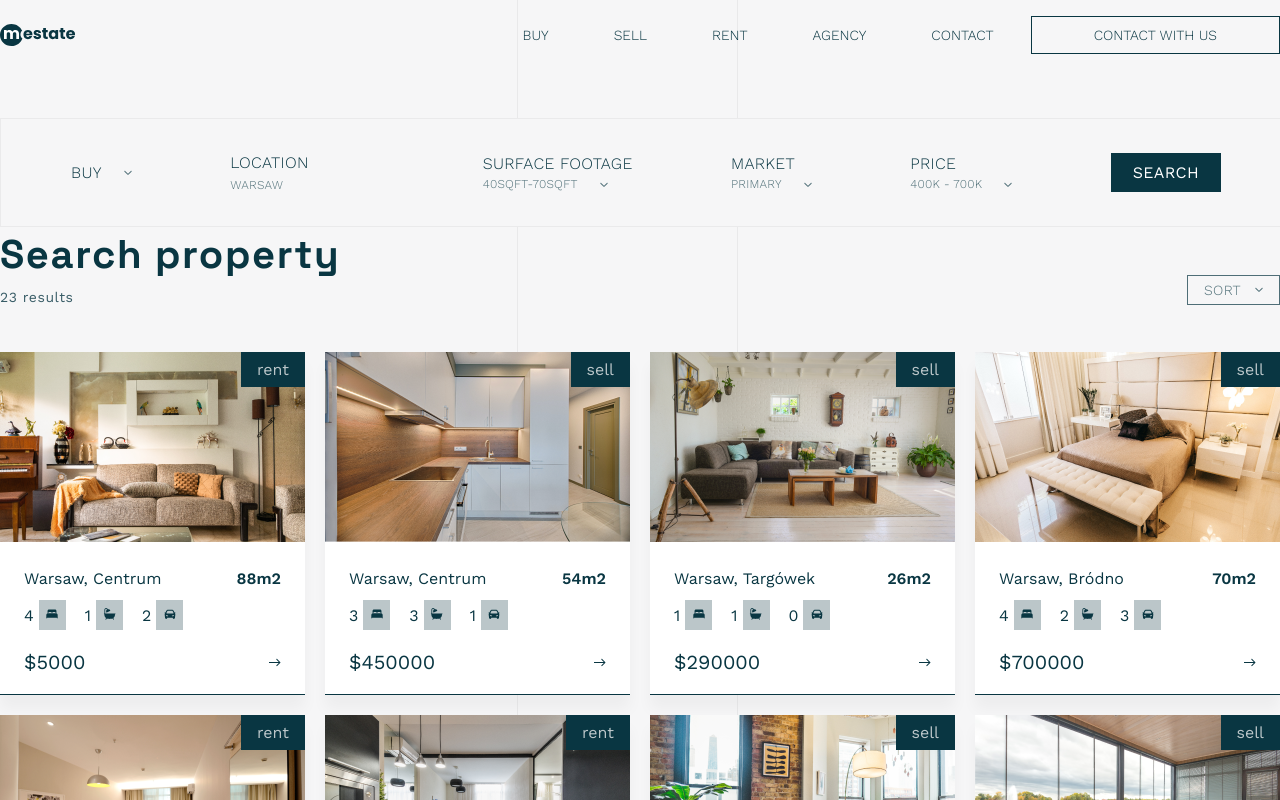
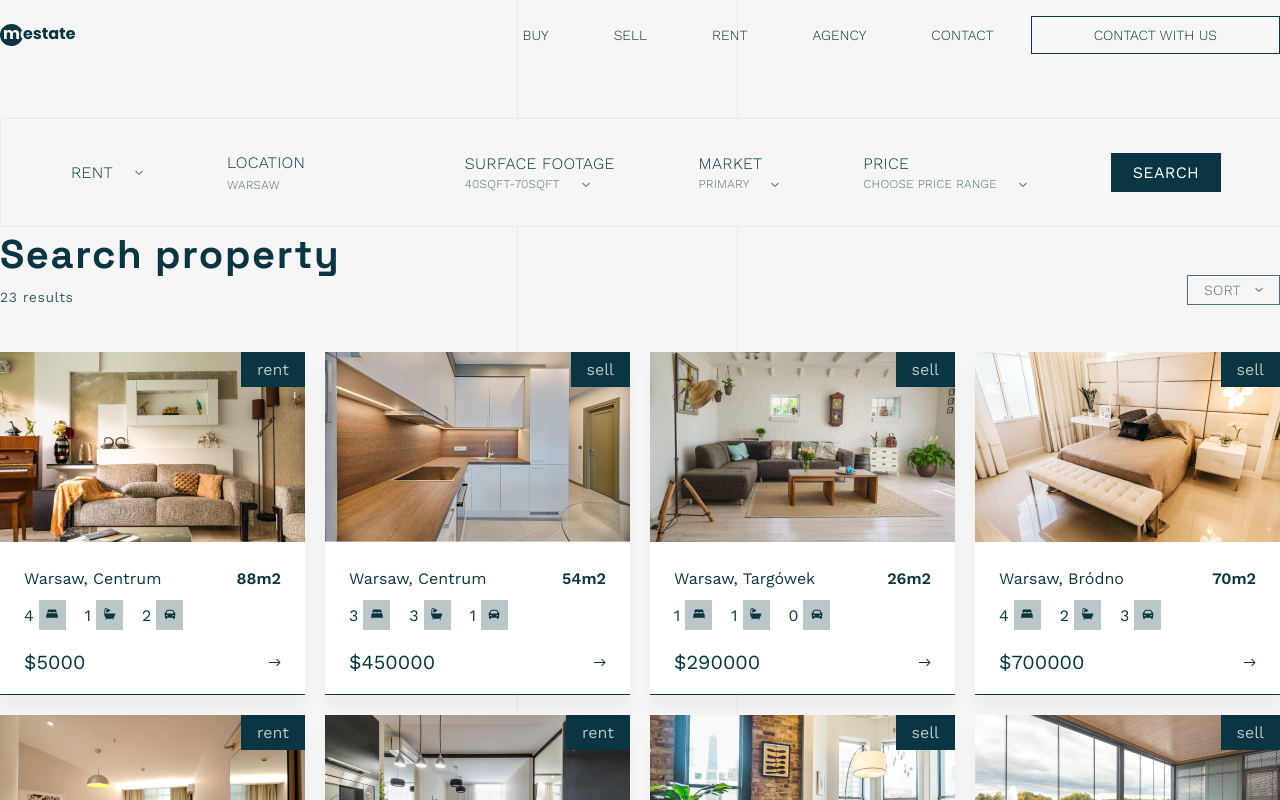
Before and after one commit to OlaHeklaDesign/meastate, a React (Create React App) app: page /search in a window 1280 px wide. Shown: the top 800 px of the page. Built offline with nearby package versions, Linux system fonts and the light colour scheme.

Commit message:
add .selected class to set filters

```diff
--- a/src/Components/HeroSearchBar/HeroSearchBar.css
+++ b/src/Components/HeroSearchBar/HeroSearchBar.css
@@ -120,3 +120,7 @@
   outline: none;
   border: 1px solid #093642;
 }
+
+.selected {
+  font-weight: bold !important;
+}
--- a/src/Components/HeroSearchBar/HeroSearchBar.jsx
+++ b/src/Components/HeroSearchBar/HeroSearchBar.jsx
@@ -57,13 +57,13 @@ const HeroSearchBar = () => {
     <div className='herosearchbar'>
       <div className="herosearchbar-offer-container">
         <div onClick={() => {setDropdownServiceOpen(!dropdownServiceOpen)}} ref= {searchItemServiceRef}>
-          <p>buy</p>
+          <p>{filters.service}</p>
           <img src={arrow} alt="arrow" />
         </div>
         {dropdownServiceOpen &&
         <ul>
           <li>
-            <label ref= {dropdownServiceRentRef}>
+            <label ref= {dropdownServiceRentRef} className={filters.service === "rent" ? 'selected' : ''}>
             <input    type="radio"
                       name="service"
                       value="rent"
@@ -73,7 +73,7 @@ const HeroSearchBar = () => {
             </label>
           </li>
           <li>
-            <label ref= {dropdownServiceSellRef}>
+            <label ref= {dropdownServiceSellRef} className={filters.service === "sell" ? 'selected' : ''}>
             <input    type="radio"
                       name="service"
                       value="sell"
@@ -92,14 +92,14 @@ const HeroSearchBar = () => {
         <div>
           <p className='herosearchbar-title'>Market</p>
           <div onClick={() => {setDropdownMarketOpen(!dropdownMarketOpen)}} ref= {searchItemMarketRef}>
-            <p className='herosearchbar-seletor-title'>Primary</p>
+            <p className='herosearchbar-seletor-title'>{filters.market}</p>
             <img src={arrow} alt="arrow" />
           </div>
         </div>
         {dropdownMarketOpen &&
         <ul>
           <li>
-            <label ref={dropdownMarketPrimaryRef}>
+            <label ref={dropdownMarketPrimaryRef} className={filters.market === "primary" ? 'selected' : ''}>
             <input    type="radio"
                       name="market"
                       value="primary"
@@ -109,7 +109,7 @@ const HeroSearchBar = () => {
             </label>
           </li>
           <li>
-            <label ref={dropdownMarketSecondaryRef}>
+            <label ref={dropdownMarketSecondaryRef} className={filters.market === "secondary" ? 'selected' : ''}>
             <input    type="radio"
                       name="market"
                       value="secondary"
@@ -124,7 +124,15 @@ const HeroSearchBar = () => {
         <div>
           <p className='herosearchbar-title'>Price</p>
           <div onClick={() => {setDropdownPriceOpen(!dropdownPriceOpen)}} ref= {searchItemPriceRef}>
-            <p className='herosearchbar-seletor-title'>400K - 700K</p>
+            <p className='herosearchbar-seletor-title'>
+            {filters.minPrice && filters.maxPrice
+            ? `${filters.minPrice}$-${filters.maxPrice}$`
+            : !filters.minPrice && filters.maxPrice
+            ? `TO ${filters.maxPrice}$`
+            : filters.minPrice && !filters.maxPrice
+            ? `FROM ${filters.minPrice}$`
+            : 'price range'}
+            </p>
             <img src={arrow} alt="" />
           </div>
         </div>
--- a/src/Components/SearchBar/SearchBar.jsx
+++ b/src/Components/SearchBar/SearchBar.jsx
@@ -6,7 +6,7 @@ import { SearchContext } from '../../Context/SearchContext/SearchContext';
 
 const SearchBar = () => {
 
-  const {onFilterChange, onSearch} = useContext(SearchContext);
+  const {onFilterChange, onSearch, filters} = useContext(SearchContext);
 
   const [dropdownServiceOpen, setDropdownServiceOpen] = useState(false);
 
@@ -61,13 +61,13 @@ const SearchBar = () => {
     <div className='searchbar'>
       <div className="searchbar-offer-container">
         <div onClick={() => {setDropdownServiceOpen(!dropdownServiceOpen)}} ref= {searchItemServiceRef}>
-          <p>buy</p>
+          <p>{filters.service}</p>
           <img src={arrow} alt="arrow" />
         </div>
         {dropdownServiceOpen &&
         <ul>
           <li>
-            <label ref={dropdownServiceRentRef}>
+            <label ref={dropdownServiceRentRef} className={filters.service === "rent" ? 'selected' : ''}>
               <input  type="radio"
                       name="service"
                       value="rent"
@@ -76,7 +76,7 @@ const SearchBar = () => {
             </label>
           </li>
           <li>
-            <label ref={dropdownServiceSellRef}>
+            <label ref={dropdownServiceSellRef} className={filters.service === "sell" ? 'selected' : ''}>
               <input  type="radio"
                       name="service"
                       value="sell"
@@ -88,13 +88,21 @@ const SearchBar = () => {
       </div>
       <div className="searchbar-location-container">
         <p className='searchbar-title'>Location</p>
-        <input type="text" name="location" placeholder='Warsaw'   onChange={(e) => onFilterChange({ target: { name: 'location', value: e.target.value } })}/>
+        <input type="text" name="location" placeholder={filters.location}   onChange={(e) => onFilterChange({ target: { name: 'location', value: e.target.value } })}/>
       </div>
       <div className="searchbar-surface-container">
         <div>
           <p className='searchbar-title'>Surface Footage</p>
           <div onClick={() => {setDropdownSurfaceOpen(!dropdownSurfaceOpen)}} ref= {searchItemSurfaceRef}>
-            <p className='searchbar-seletor-title'>40SQFT-70SQFT</p>
+            <p className='searchbar-seletor-title'>
+            {filters.minSurface && filters.maxSurface
+            ? `${filters.minSurface}SQFT-${filters.maxSurface}SQFT`
+            : !filters.minSurface && filters.maxSurface
+            ? `TO ${filters.maxSurface}SQFT`
+            : filters.minSurface && !filters.maxSurface
+            ? `FROM ${filters.minSurface}SQFT`
+            : '40SQFT-70SQFT'}
+            </p>
             <img src={arrow} alt="" />
           </div>
         </div>
@@ -124,14 +132,14 @@ const SearchBar = () => {
         <div>
           <p className='searchbar-title'>Market</p>
           <div onClick={() => {setDropdownMarketOpen(!dropdownMarketOpen)}} ref= {searchItemMarketRef}>
-            <p className='searchbar-seletor-title'>Primary</p>
+            <p className='searchbar-seletor-title'>{filters.market}</p>
             <img src={arrow} alt="arrow" />
           </div>
         </div>
         {dropdownMarketOpen &&
         <ul>
           <li>
-            <label ref={dropdownMarketPrimaryRef}>
+            <label ref={dropdownMarketPrimaryRef} className={filters.market === "primary" ? 'selected' : ''}>
               <input  type="radio"
                       name="market"
                       value="primary"
@@ -140,7 +148,7 @@ const SearchBar = () => {
             </label>
           </li>
           <li>
-            <label ref={dropdownMarketSecondaryRef}>
+            <label ref={dropdownMarketSecondaryRef} className={filters.market === "secondary" ? 'selected' : ''}>
               <input  type="radio"
                       name="market"
                       value="secondary"
@@ -155,7 +163,15 @@ const SearchBar = () => {
         <div>
           <p className='searchbar-title'>Price</p>
           <div onClick={() => {setDropdownPriceOpen(!dropdownPriceOpen)}} ref= {searchItemPriceRef}>
-            <p className='searchbar-seletor-title'>400K - 700K</p>
+            <p className='searchbar-seletor-title'>
+            {filters.minPrice && filters.maxPrice
+            ? `${filters.minPrice}$-${filters.maxPrice}$`
+            : !filters.minPrice && filters.maxPrice
+            ? `TO ${filters.maxPrice}$`
+            : filters.minPrice && !filters.maxPrice
+            ? `FROM ${filters.minPrice}$`
+            : 'Choose price range'}
+            </p>
             <img src={arrow} alt="" />
           </div>
         </div>
--- a/src/Components/SearchOfferts/SearchOfferts.css
+++ b/src/Components/SearchOfferts/SearchOfferts.css
@@ -84,3 +84,7 @@
 .searchofferts:checked {
   font-weight: bold;
 }
+
+.selected {
+  font-weight: bold;
+}
--- a/src/Components/SearchOfferts/SearchOfferts.jsx
+++ b/src/Components/SearchOfferts/SearchOfferts.jsx
@@ -69,7 +69,7 @@ import { SearchContext } from '../../Context/SearchContext/SearchContext';
           {dropdownSortOpen &&
           <ul ref={dropdownSortRef}>
             <li>
-              <label ref= {pricedecRef}>
+              <label ref= {pricedecRef} className={sortingOption === "price-desc" ? 'selected' : ''}>
                 <input  type="radio"
                         name="sortOption"
                         value="price-desc"
@@ -80,7 +80,7 @@ import { SearchContext } from '../../Context/SearchContext/SearchContext';
               </label>
             </li>
             <li>
-              <label ref= {priceascRef}>
+              <label ref= {priceascRef} className={sortingOption === "price-asc" ? 'selected' : ''}>
                 <input  type="radio"
                         name="sortOption"
                         value="price-asc"
@@ -91,7 +91,7 @@ import { SearchContext } from '../../Context/SearchContext/SearchContext';
               </label>
             </li>
             <li>
-              <label ref= {surfacedecRef}>
+              <label ref= {surfacedecRef} className={sortingOption === "surface-desc" ? 'selected' : ''}>
                 <input  type="radio"
                         name="sortOption"
                         value="surface-desc"
@@ -102,7 +102,7 @@ import { SearchContext } from '../../Context/SearchContext/SearchContext';
               </label>
             </li>
             <li>
-              <label ref= {surfaceascRef}>
+              <label ref= {surfaceascRef} className={sortingOption === "surface-asc" ? 'selected' : ''}>
                 <input  type="radio"
                         name="sortOption"
                         value="surface-asc"
--- a/src/Context/SearchContext/SearchContext.jsx
+++ b/src/Context/SearchContext/SearchContext.jsx
@@ -68,7 +68,7 @@ const SearchContextProvider = (props) => {
   };
 
 
-  const contextValue = {setFilteredOffers, setFilters, onSearch, onFilterChange, filteredOffers};
+  const contextValue = {setFilteredOffers, setFilters, onSearch, onFilterChange, filteredOffers, filters};
 
 
 
```
